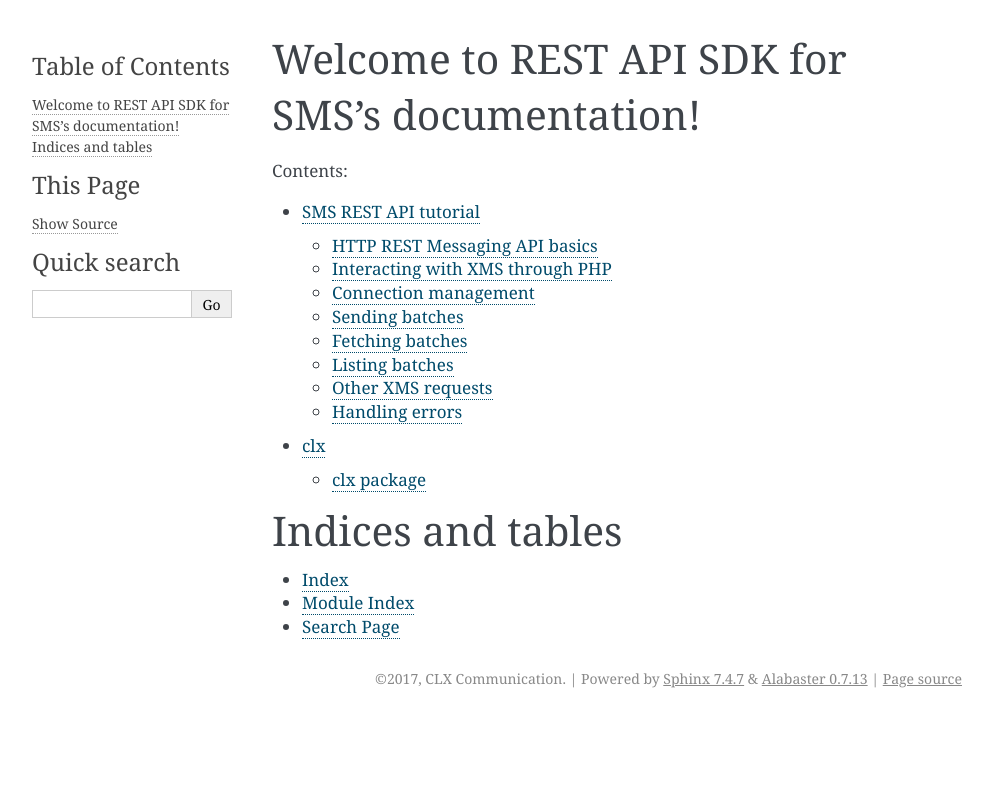
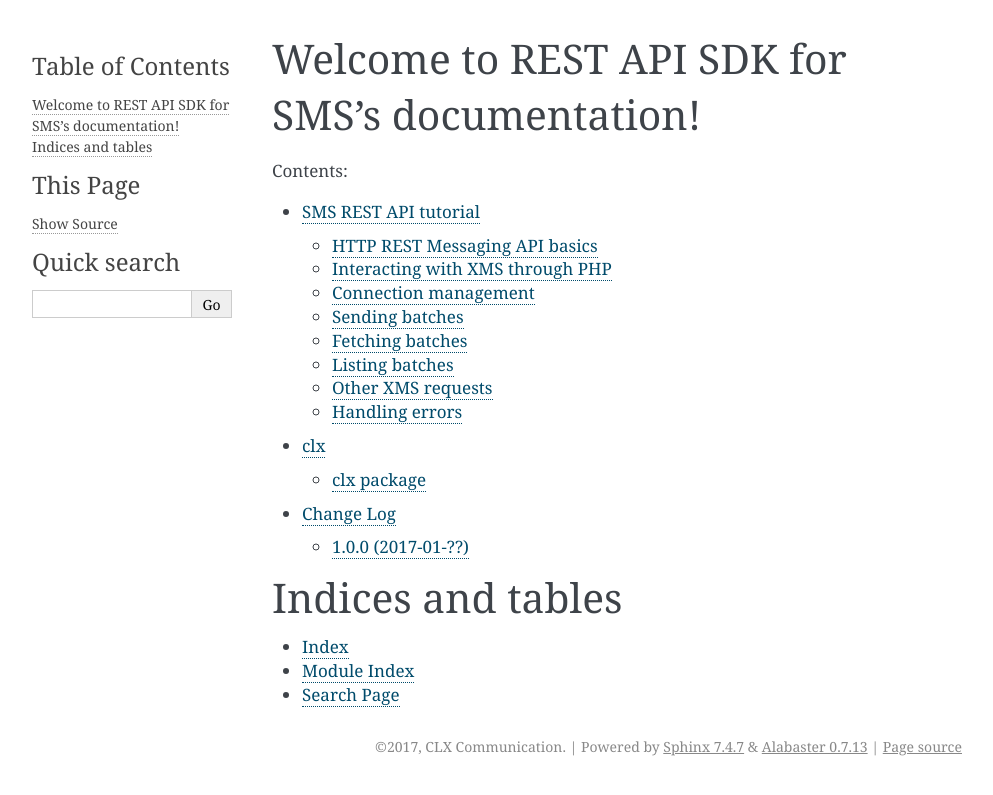
Before and after one commit to linhuiwzqu/clxcommunications, a Sphinx documentation site: the page built from docs/index.rst, in a window 1280 px wide. Shown: the top 795 px of the page, without its empty margins (148-1141 px from the left). Built offline with Sphinx 7.4.7, drawn with Linux system fonts in a browser that asks for light colours.

Commit message:
Add change log to documentation

```diff
--- /dev/null
+++ b/docs/changelog.rst
@@ -0,0 +1,7 @@
+Change Log
+==========
+
+1.0.0 (2017-01-??)
+------------------
+
+- Initial release.
--- a/docs/index.rst
+++ b/docs/index.rst
@@ -13,6 +13,7 @@ Contents:
 
    tutorial
    modules
+   changelog
 
 
 Indices and tables
```
